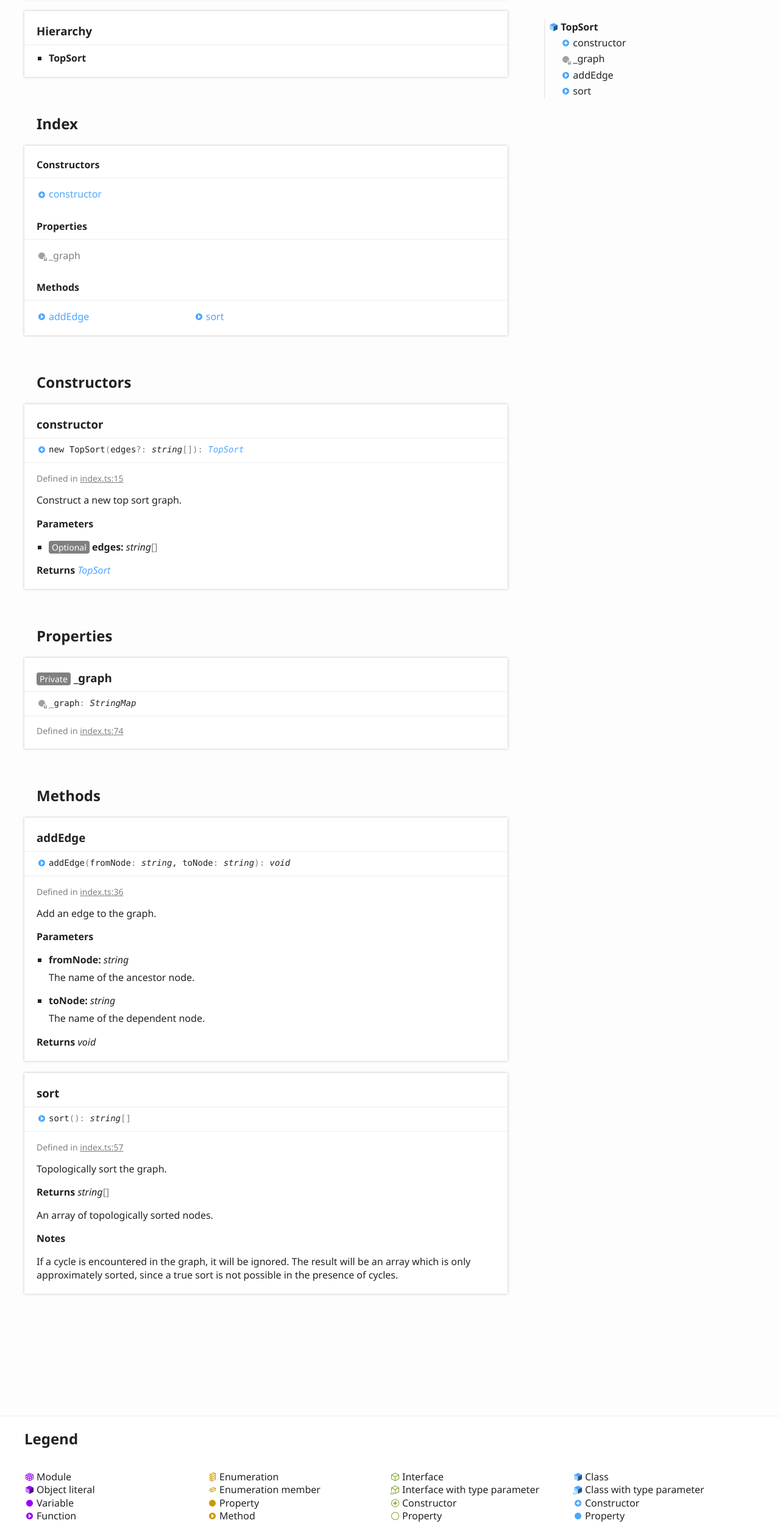
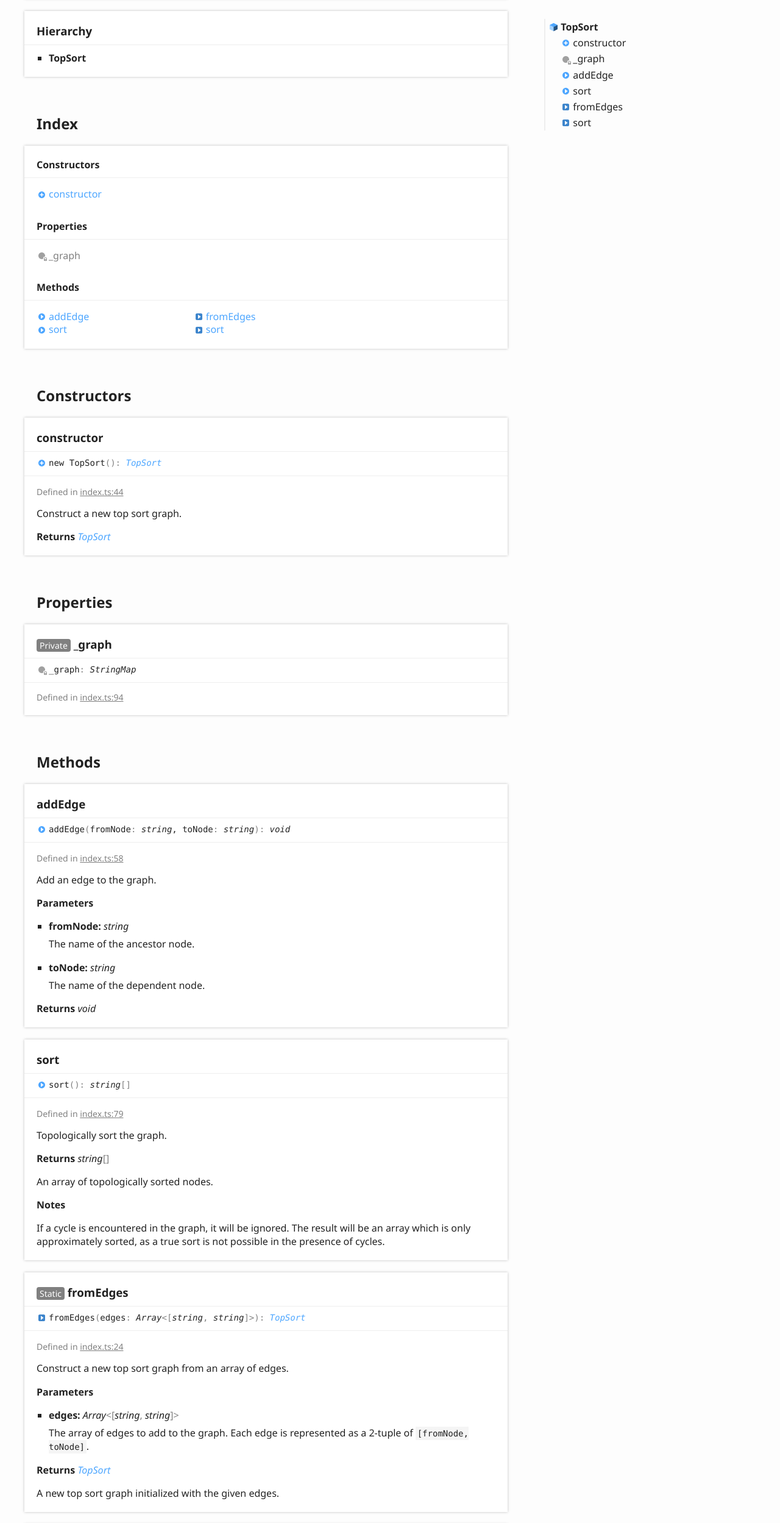
Before and after one commit to blink1073/phosphor-topsort, a plain HTML site: page api/classes/topsort.html in a window 1280 px wide. Shown: the part 260-2758 px from the top of the page at 61% size. Drawn offline with Linux system fonts and the light colour scheme.

Commit message:
autocommit docs

```diff
--- a/api/assets/js/search.js
+++ b/api/assets/js/search.js
@@ -1 +1 @@
-var typedoc = typedoc || {};typedoc.search = typedoc.search || {};typedoc.search.data = {"kinds":{"128":"Class","512":"Constructor","1024":"Property","2048":"Method"},"rows":[{"id":0,"kind":128,"name":"TopSort","url":"classes/topsort.html","classes":"tsd-kind-class"},{"id":1,"kind":512,"name":"constructor","url":"classes/topsort.html#constructor","classes":"tsd-kind-constructor tsd-parent-kind-class","parent":"TopSort"},{"id":2,"kind":2048,"name":"addEdge","url":"classes/topsort.html#addedge","classes":"tsd-kind-method tsd-parent-kind-class","parent":"TopSort"},{"id":3,"kind":2048,"name":"sort","url":"classes/topsort.html#sort","classes":"tsd-kind-method tsd-parent-kind-class","parent":"TopSort"},{"id":4,"kind":1024,"name":"_graph","url":"classes/topsort.html#_graph","classes":"tsd-kind-property tsd-parent-kind-class tsd-is-private","parent":"TopSort"}]};
+var typedoc = typedoc || {};typedoc.search = typedoc.search || {};typedoc.search.data = {"kinds":{"128":"Class","512":"Constructor","1024":"Property","2048":"Method"},"rows":[{"id":0,"kind":128,"name":"TopSort","url":"classes/topsort.html","classes":"tsd-kind-class"},{"id":1,"kind":2048,"name":"fromEdges","url":"classes/topsort.html#fromedges","classes":"tsd-kind-method tsd-parent-kind-class tsd-is-static","parent":"TopSort"},{"id":2,"kind":2048,"name":"sort","url":"classes/topsort.html#sort-1","classes":"tsd-kind-method tsd-parent-kind-class tsd-is-static","parent":"TopSort"},{"id":3,"kind":512,"name":"constructor","url":"classes/topsort.html#constructor","classes":"tsd-kind-constructor tsd-parent-kind-class","parent":"TopSort"},{"id":4,"kind":2048,"name":"addEdge","url":"classes/topsort.html#addedge","classes":"tsd-kind-method tsd-parent-kind-class","parent":"TopSort"},{"id":5,"kind":2048,"name":"sort","url":"classes/topsort.html#sort","classes":"tsd-kind-method tsd-parent-kind-class","parent":"TopSort"},{"id":6,"kind":1024,"name":"_graph","url":"classes/topsort.html#_graph","classes":"tsd-kind-property tsd-parent-kind-class tsd-is-private","parent":"TopSort"}]};
--- a/api/classes/topsort.html
+++ b/api/classes/topsort.html
@@ -103,6 +103,8 @@
 							<ul class="tsd-index-list">
 								<li class="tsd-kind-method tsd-parent-kind-class"><a href="topsort.html#addedge" class="tsd-kind-icon">add<wbr>Edge</a></li>
 								<li class="tsd-kind-method tsd-parent-kind-class"><a href="topsort.html#sort" class="tsd-kind-icon">sort</a></li>
+								<li class="tsd-kind-method tsd-parent-kind-class tsd-is-static"><a href="topsort.html#fromedges" class="tsd-kind-icon">from<wbr>Edges</a></li>
+								<li class="tsd-kind-method tsd-parent-kind-class tsd-is-static"><a href="topsort.html#sort-1" class="tsd-kind-icon">sort</a></li>
 							</ul>
 						</section>
 					</div>
@@ -114,13 +116,13 @@
 					<a name="constructor" class="tsd-anchor"></a>
 					<h3>constructor</h3>
 					<ul class="tsd-signatures tsd-kind-constructor tsd-parent-kind-class">
-						<li class="tsd-signature tsd-kind-icon">new <wbr>Top<wbr>Sort<span class="tsd-signature-symbol">(</span>edges<span class="tsd-signature-symbol">?: </span><span class="tsd-signature-type">string</span><span class="tsd-signature-symbol">[]</span><span class="tsd-signature-symbol">)</span><span class="tsd-signature-symbol">: </span><a href="topsort.html" class="tsd-signature-type">TopSort</a></li>
+						<li class="tsd-signature tsd-kind-icon">new <wbr>Top<wbr>Sort<span class="tsd-signature-symbol">(</span><span class="tsd-signature-symbol">)</span><span class="tsd-signature-symbol">: </span><a href="topsort.html" class="tsd-signature-type">TopSort</a></li>
 					</ul>
 					<ul class="tsd-descriptions">
 						<li class="tsd-description">
 							<aside class="tsd-sources">
 								<ul>
-									<li>Defined in <a href="https://github.com/phosphorjs/phosphor-topsort/blob/HEAD/src/index.ts#L15">index.ts:15</a></li>
+									<li>Defined in <a href="https://github.com/phosphorjs/phosphor-topsort/blob/HEAD/src/index.ts#L44">index.ts:44</a></li>
 								</ul>
 							</aside>
 							<div class="tsd-comment tsd-typography">
@@ -128,12 +130,6 @@
 									<p>Construct a new top sort graph.</p>
 								</div>
 							</div>
-							<h4 class="tsd-parameters-title">Parameters</h4>
-							<ul class="tsd-parameters">
-								<li>
-									<h5><span class="tsd-flag ts-flagOptional">Optional</span> edges: <span class="tsd-signature-type">string</span><span class="tsd-signature-symbol">[]</span></h5>
-								</li>
-							</ul>
 							<h4 class="tsd-returns-title">Returns <a href="topsort.html" class="tsd-signature-type">TopSort</a></h4>
 						</li>
 					</ul>
@@ -147,7 +143,7 @@
 					<div class="tsd-signature tsd-kind-icon">_graph<span class="tsd-signature-symbol">:</span> <span class="tsd-signature-type">StringMap</span></div>
 					<aside class="tsd-sources">
 						<ul>
-							<li>Defined in <a href="https://github.com/phosphorjs/phosphor-topsort/blob/HEAD/src/index.ts#L74">index.ts:74</a></li>
+							<li>Defined in <a href="https://github.com/phosphorjs/phosphor-topsort/blob/HEAD/src/index.ts#L94">index.ts:94</a></li>
 						</ul>
 					</aside>
 				</section>
@@ -164,7 +160,7 @@
 						<li class="tsd-description">
 							<aside class="tsd-sources">
 								<ul>
-									<li>Defined in <a href="https://github.com/phosphorjs/phosphor-topsort/blob/HEAD/src/index.ts#L36">index.ts:36</a></li>
+									<li>Defined in <a href="https://github.com/phosphorjs/phosphor-topsort/blob/HEAD/src/index.ts#L58">index.ts:58</a></li>
 								</ul>
 							</aside>
 							<div class="tsd-comment tsd-typography">
@@ -201,7 +197,7 @@
 						<li class="tsd-description">
 							<aside class="tsd-sources">
 								<ul>
-									<li>Defined in <a href="https://github.com/phosphorjs/phosphor-topsort/blob/HEAD/src/index.ts#L57">index.ts:57</a></li>
+									<li>Defined in <a href="https://github.com/phosphorjs/phosphor-topsort/blob/HEAD/src/index.ts#L79">index.ts:79</a></li>
 								</ul>
 							</aside>
 							<div class="tsd-comment tsd-typography">
@@ -213,8 +209,75 @@
 							<p>An array of topologically sorted nodes.</p>
 							<h4 id="notes">Notes</h4>
 							<p>If a cycle is encountered in the graph, it will be ignored. The
-								result will be an array which is only approximately sorted, since
+								result will be an array which is only approximately sorted, as
 							a true sort is not possible in the presence of cycles.</p>
+						</li>
+					</ul>
+				</section>
+				<section class="tsd-panel tsd-member tsd-kind-method tsd-parent-kind-class tsd-is-static">
+					<a name="fromedges" class="tsd-anchor"></a>
+					<h3><span class="tsd-flag ts-flagStatic">Static</span> from<wbr>Edges</h3>
+					<ul class="tsd-signatures tsd-kind-method tsd-parent-kind-class tsd-is-static">
+						<li class="tsd-signature tsd-kind-icon">from<wbr>Edges<span class="tsd-signature-symbol">(</span>edges<span class="tsd-signature-symbol">: </span><span class="tsd-signature-type">Array</span><span class="tsd-signature-symbol">&lt;</span><span class="tsd-signature-symbol">[</span><span class="tsd-signature-type">string</span><span class="tsd-signature-symbol">, </span><span class="tsd-signature-type">string</span><span class="tsd-signature-symbol">]</span><span class="tsd-signature-symbol">&gt;</span><span class="tsd-signature-symbol">)</span><span class="tsd-signature-symbol">: </span><a href="topsort.html" class="tsd-signature-type">TopSort</a></li>
+					</ul>
+					<ul class="tsd-descriptions">
+						<li class="tsd-description">
+							<aside class="tsd-sources">
+								<ul>
+									<li>Defined in <a href="https://github.com/phosphorjs/phosphor-topsort/blob/HEAD/src/index.ts#L24">index.ts:24</a></li>
+								</ul>
+							</aside>
+							<div class="tsd-comment tsd-typography">
+								<div class="lead">
+									<p>Construct a new top sort graph from an array of edges.</p>
+								</div>
+							</div>
+							<h4 class="tsd-parameters-title">Parameters</h4>
+							<ul class="tsd-parameters">
+								<li>
+									<h5>edges: <span class="tsd-signature-type">Array</span><span class="tsd-signature-symbol">&lt;</span><span class="tsd-signature-symbol">[</span><span class="tsd-signature-type">string</span><span class="tsd-signature-symbol">, </span><span class="tsd-signature-type">string</span><span class="tsd-signature-symbol">]</span><span class="tsd-signature-symbol">&gt;</span></h5>
+									<div class="tsd-comment tsd-typography">
+										<p>The array of edges to add to the graph. Each
+										edge is represented as a 2-tuple of <code>[fromNode, toNode]</code>.</p>
+									</div>
+								</li>
+							</ul>
+							<h4 class="tsd-returns-title">Returns <a href="topsort.html" class="tsd-signature-type">TopSort</a></h4>
+							<p>A new top sort graph initialized with the given edges.</p>
+						</li>
+					</ul>
+				</section>
+				<section class="tsd-panel tsd-member tsd-kind-method tsd-parent-kind-class tsd-is-static">
+					<a name="sort-1" class="tsd-anchor"></a>
+					<h3><span class="tsd-flag ts-flagStatic">Static</span> sort</h3>
+					<ul class="tsd-signatures tsd-kind-method tsd-parent-kind-class tsd-is-static">
+						<li class="tsd-signature tsd-kind-icon">sort<span class="tsd-signature-symbol">(</span>edges<span class="tsd-signature-symbol">: </span><span class="tsd-signature-type">Array</span><span class="tsd-signature-symbol">&lt;</span><span class="tsd-signature-symbol">[</span><span class="tsd-signature-type">string</span><span class="tsd-signature-symbol">, </span><span class="tsd-signature-type">string</span><span class="tsd-signature-symbol">]</span><span class="tsd-signature-symbol">&gt;</span><span class="tsd-signature-symbol">)</span><span class="tsd-signature-symbol">: </span><span class="tsd-signature-type">string</span><span class="tsd-signature-symbol">[]</span></li>
+					</ul>
+					<ul class="tsd-descriptions">
+						<li class="tsd-description">
+							<aside class="tsd-sources">
+								<ul>
+									<li>Defined in <a href="https://github.com/phosphorjs/phosphor-topsort/blob/HEAD/src/index.ts#L42">index.ts:42</a></li>
+								</ul>
+							</aside>
+							<div class="tsd-comment tsd-typography">
+								<div class="lead">
+									<p>A convenience function to sort an array of edges.</p>
+								</div>
+							</div>
+							<h4 class="tsd-parameters-title">Parameters</h4>
+							<ul class="tsd-parameters">
+								<li>
+									<h5>edges: <span class="tsd-signature-type">Array</span><span class="tsd-signature-symbol">&lt;</span><span class="tsd-signature-symbol">[</span><span class="tsd-signature-type">string</span><span class="tsd-signature-symbol">, </span><span class="tsd-signature-type">string</span><span class="tsd-signature-symbol">]</span><span class="tsd-signature-symbol">&gt;</span></h5>
+									<div class="tsd-comment tsd-typography">
+										<p>The array of edges to add to the graph. Each
+										edge is represented as a 2-tuple of <code>[fromNode, toNode]</code>.</p>
+									</div>
+								</li>
+							</ul>
+							<h4 class="tsd-returns-title">Returns <span class="tsd-signature-type">string</span><span class="tsd-signature-symbol">[]</span></h4>
+							<p>The sorted array of nodes. If a cycle is present in
+							the graph, the return value will be approximately sorted.</p>
 						</li>
 					</ul>
 				</section>
@@ -246,6 +309,12 @@
 							</li>
 							<li class=" tsd-kind-method tsd-parent-kind-class">
 								<a href="topsort.html#sort" class="tsd-kind-icon">sort</a>
+							</li>
+							<li class=" tsd-kind-method tsd-parent-kind-class tsd-is-static">
+								<a href="topsort.html#fromedges" class="tsd-kind-icon">from<wbr>Edges</a>
+							</li>
+							<li class=" tsd-kind-method tsd-parent-kind-class tsd-is-static">
+								<a href="topsort.html#sort-1" class="tsd-kind-icon">sort</a>
 							</li>
 						</ul>
 					</li>
```
